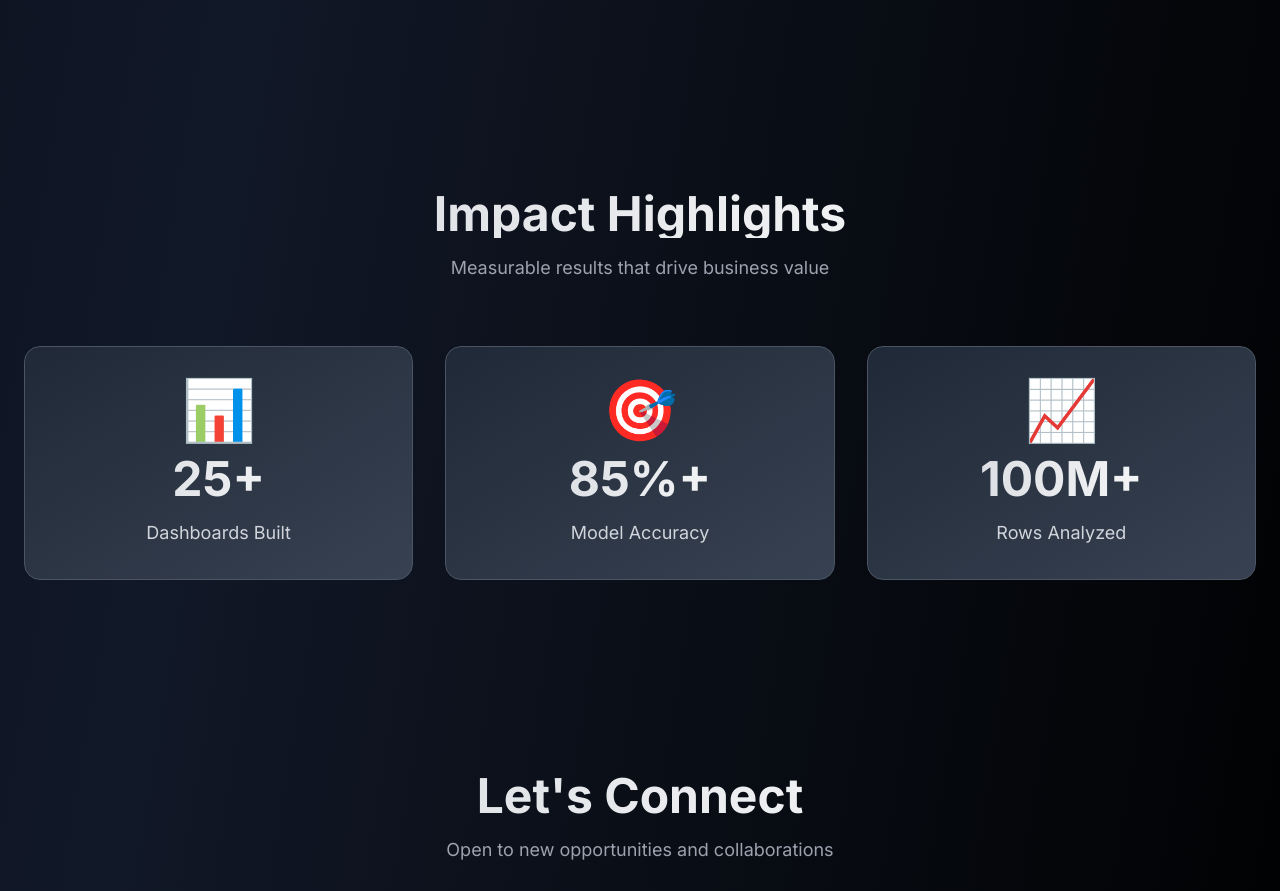
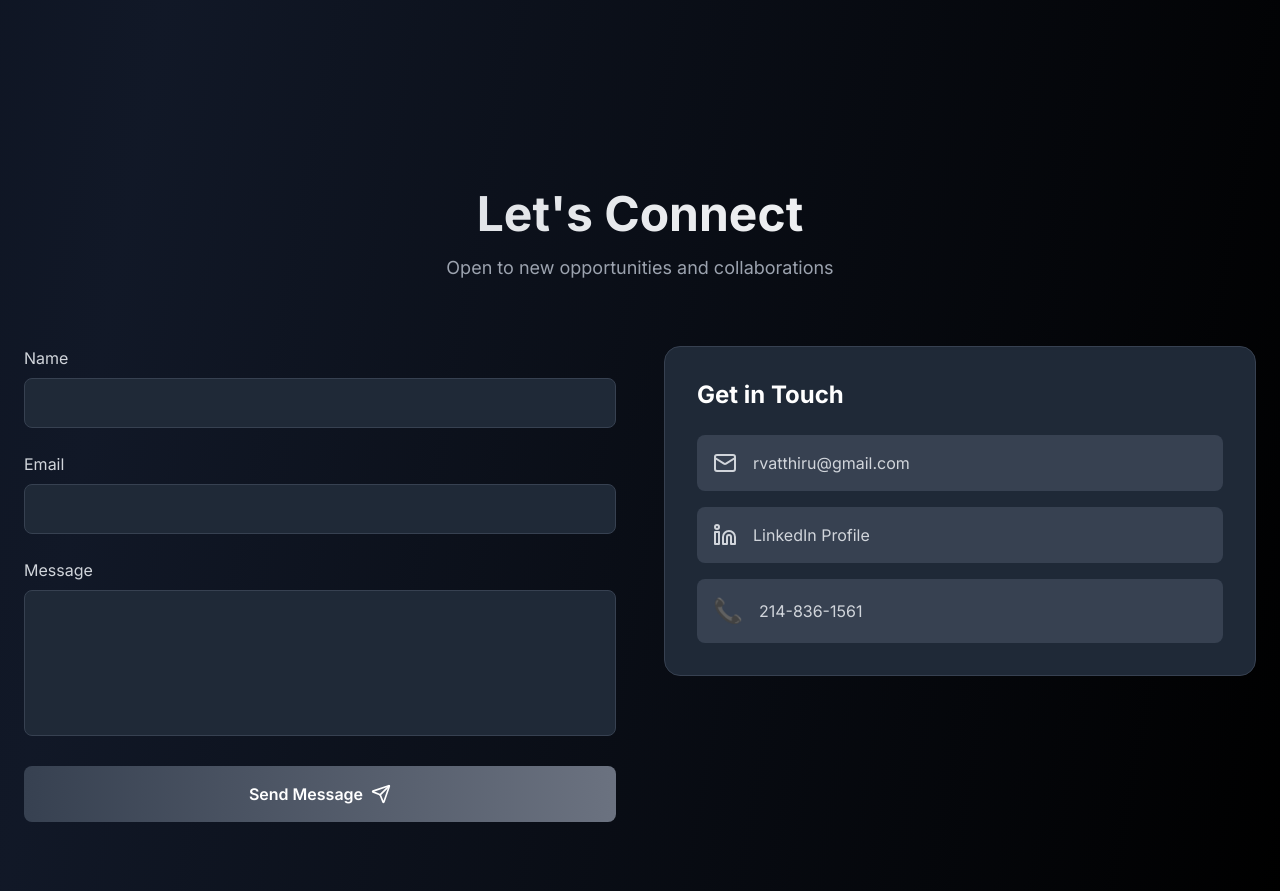
Before and after one commit to rvatthiru/personal-portfolio, a Next.js app: page / in a window 1280 px wide. Shown: the part 6149-7040 px from the top of the page. Built offline with nearby package versions, Linux system fonts and the light colour scheme.

Commit message:
Remove Impact Highlights section
- Removed Impact component import from main page
- Deleted Impact.tsx component file
- Updated page structure to exclude Impact section
- Streamlined portfolio layout with remaining sections:
  Hero, About, Experience, Projects, Skills, Contact

```diff
--- a/app/page.tsx
+++ b/app/page.tsx
@@ -5,7 +5,6 @@ import About from '@/components/About';
 import Experience from '@/components/Experience';
 import Projects from '@/components/Projects';
 import Skills from '@/components/Skills';
-import Impact from '@/components/Impact';
 import Contact from '@/components/Contact';
 import Navbar from '@/components/Navbar';
 import LoadingScreen from '@/components/LoadingScreen';
@@ -23,7 +22,6 @@ export default function Home() {
         <Experience />
         <Projects />
         <Skills />
-        <Impact />
         <Contact />
       </main>
     </>
--- a/components/Impact.tsx
+++ /dev/null
@@ -1,58 +0,0 @@
-'use client';
-
-import { motion } from 'framer-motion';
-import { useInView } from 'framer-motion';
-import { useRef } from 'react';
-
-const metrics = [
-  { value: '25+', label: 'Dashboards Built', icon: '📊' },
-  { value: '85%+', label: 'Model Accuracy', icon: '🎯' },
-  { value: '100M+', label: 'Rows Analyzed', icon: '📈' }
-];
-
-export default function Impact() {
-  const ref = useRef(null);
-  const isInView = useInView(ref, { once: true, margin: "-100px" });
-
-  return (
-    <section className="py-24 px-6 bg-transparent relative">
-      <div className="max-w-7xl mx-auto">
-        <motion.div
-          ref={ref}
-          initial={{ opacity: 0, y: 30 }}
-          animate={isInView ? { opacity: 1, y: 0 } : {}}
-          transition={{ duration: 0.8 }}
-          className="text-center mb-16"
-        >
-          <h2 className="text-4xl md:text-5xl font-bold mb-4 bg-gradient-to-r from-gray-300 to-white bg-clip-text text-transparent">
-            Impact Highlights
-          </h2>
-          <p className="text-gray-400 text-lg">Measurable results that drive business value</p>
-        </motion.div>
-
-        <div className="grid md:grid-cols-3 gap-8">
-          {metrics.map((metric, index) => (
-            <motion.div
-              key={index}
-              initial={{ opacity: 0, y: 50 }}
-              animate={isInView ? { opacity: 1, y: 0 } : {}}
-              transition={{ duration: 0.8, delay: index * 0.2 }}
-              className="bg-gradient-to-br from-gray-800 to-gray-700 rounded-2xl p-8 border border-gray-600 hover:border-gray-400 transition-all duration-300 hover:scale-105 text-center"
-            >
-              <div className="text-6xl mb-4">{metric.icon}</div>
-              <motion.div
-                initial={{ scale: 0 }}
-                animate={isInView ? { scale: 1 } : {}}
-                transition={{ duration: 0.5, delay: index * 0.2 + 0.3 }}
-                className="text-5xl font-bold bg-gradient-to-r from-gray-300 to-white bg-clip-text text-transparent mb-4"
-              >
-                {metric.value}
-              </motion.div>
-              <p className="text-gray-300 text-lg">{metric.label}</p>
-            </motion.div>
-          ))}
-        </div>
-      </div>
-    </section>
-  );
-}
```
